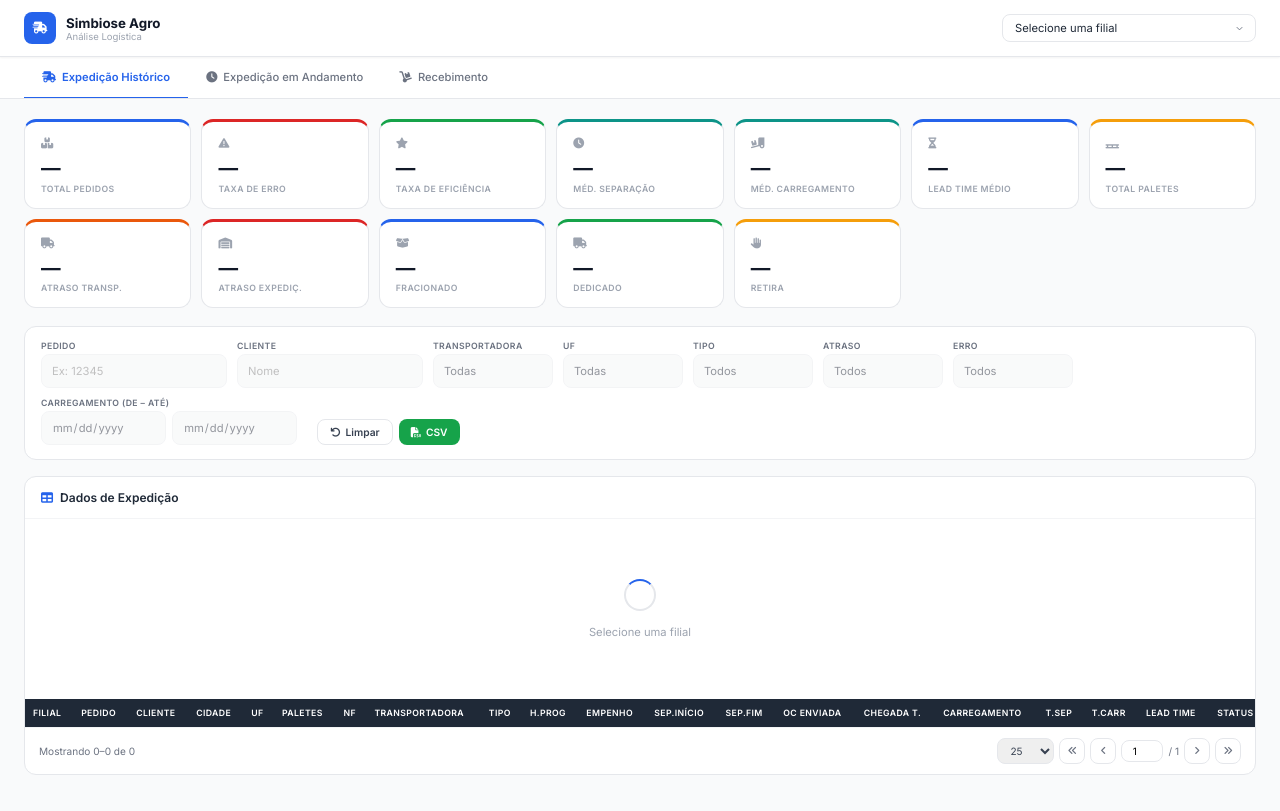
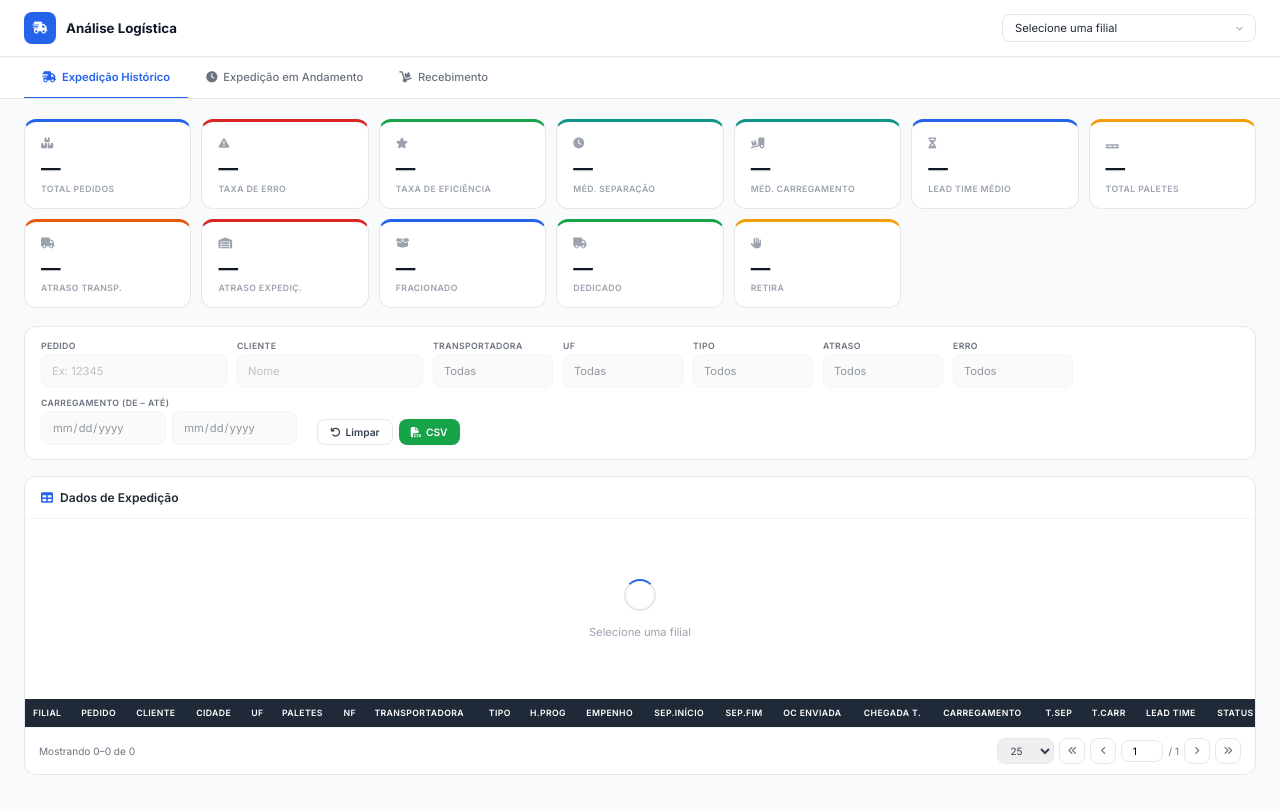
Before and after one commit to DiogenesB/PainelLogistico, a plain HTML site: page index.html in a window 1280 px wide. Drawn offline with nearby package versions, Linux system fonts and the light colour scheme.

Commit message:
Update index.html

```diff
--- a/index.html
+++ b/index.html
@@ -3,7 +3,7 @@
 <head>
 <meta charset="UTF-8">
 <meta name="viewport" content="width=device-width, initial-scale=1.0">
-<title>Simbiose Agro — Análise Logística v3</title>
+<title>— Análise Logística </title>
 <link href="https://fonts.googleapis.com/css2?family=Inter:wght@400;500;600;700&display=swap" rel="stylesheet">
 <link rel="stylesheet" href="https://cdnjs.cloudflare.com/ajax/libs/font-awesome/6.4.0/css/all.min.css">
 <script src="https://cdn.jsdelivr.net/npm/@supabase/supabase-js@2"></script>
@@ -153,7 +153,7 @@
   <div class="topbar-inner">
     <div class="brand">
       <div class="brand-icon"><i class="fas fa-shipping-fast"></i></div>
-      <div><h1>Simbiose Agro</h1><p>Análise Logística</p></div>
+      <div><h1>Análise Logística</h1><p></p></div>
     </div>
     <div class="topbar-right">
       <div class="refresh-indicator" id="refresh-indicator">
```
